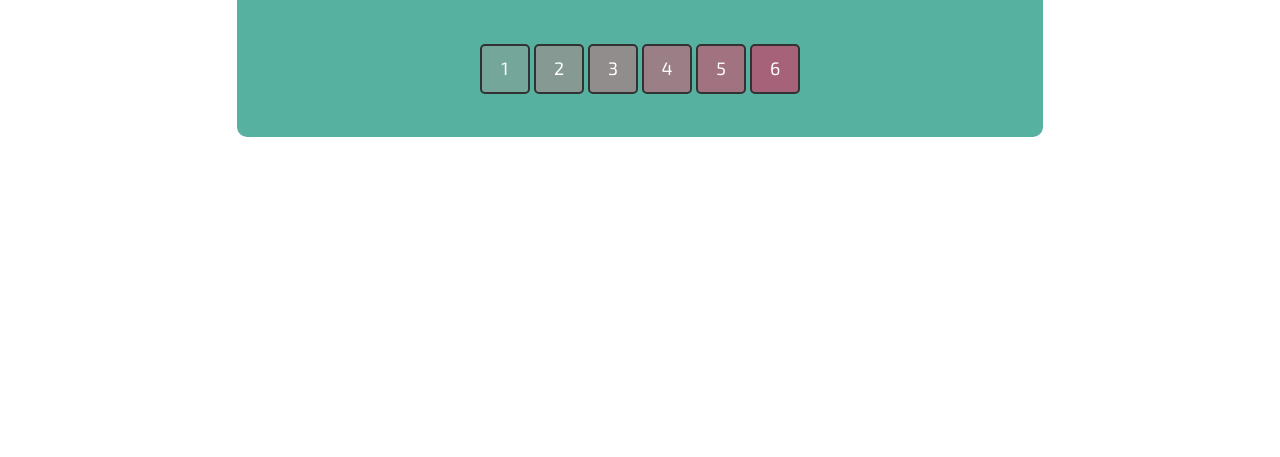
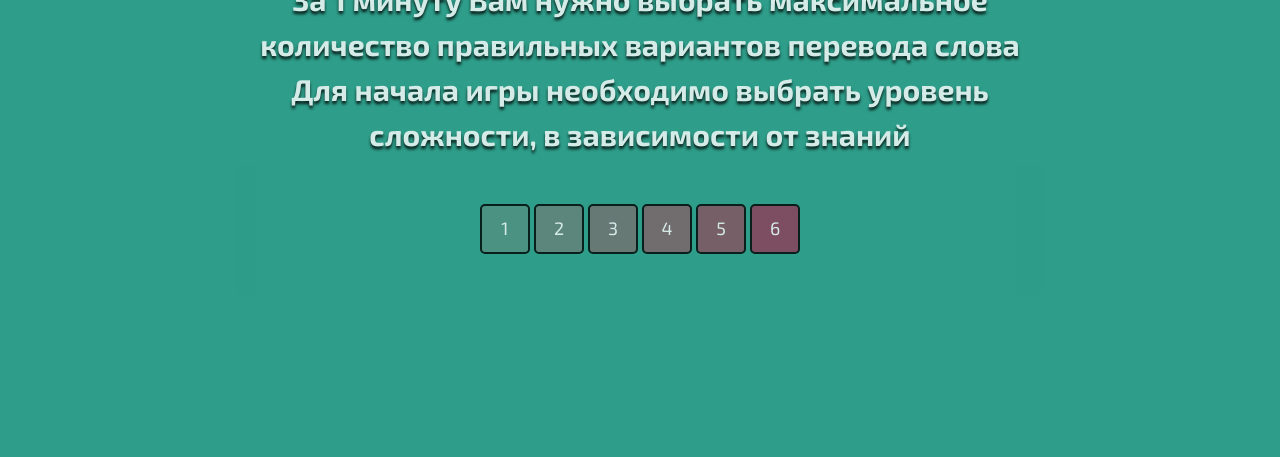
Before and after one commit to vladKB1/rslang, a website built with webpack: page src/index.html in a window 1280 px wide. Shown: the part 343-800 px from the top of the page. Built offline with nearby package versions, Linux system fonts and the light colour scheme; files whose address does not match are found by name.

Commit message:
feat: fix sprint styles

```diff
--- a/src/controllers/SprintController.ts
+++ b/src/controllers/SprintController.ts
@@ -52,6 +52,7 @@ export class SprintController extends BaseController {
     this.correctAnswers = [];
     this.incorrectAnswers = [];
 
+    this.renderHeaderStartPage();
     this.renderMainStartPage();
     this.bindLevelSelection();
   }
--- a/src/styles/abstracts/_variables.scss
+++ b/src/styles/abstracts/_variables.scss
@@ -21,3 +21,5 @@ $game-sprint-background: #a380ce;
 $game-audio-call-background: #a380ce;
 
 $footer-background: #171717;
+
+$sprint-main-background: #2e9e8a;
--- a/src/styles/layout/_sprint.scss
+++ b/src/styles/layout/_sprint.scss
@@ -2,13 +2,11 @@
   display: none !important;
 }
 
-/* body {
-  background-image: url('../images/background-1.jpg');
-  background-repeat: no-repeat;
-  background-size: 100%;
-  margin: 0;
-  overflow-x: hidden;
-} */
+.main {
+  background-color: $sprint-main-background;
+  padding-top: 70px;
+  height: 100vh;
+}
 
 .sprint__header {
   display: flex;
@@ -47,7 +45,7 @@
 .sprint__field {
   margin: 0 auto;
   padding: 20px;
-  background-color: #2e9e8a;
+  background-color: $sprint-main-background;
   opacity: 0.8;
   border-radius: 10px;
   width: 63vw;
```
